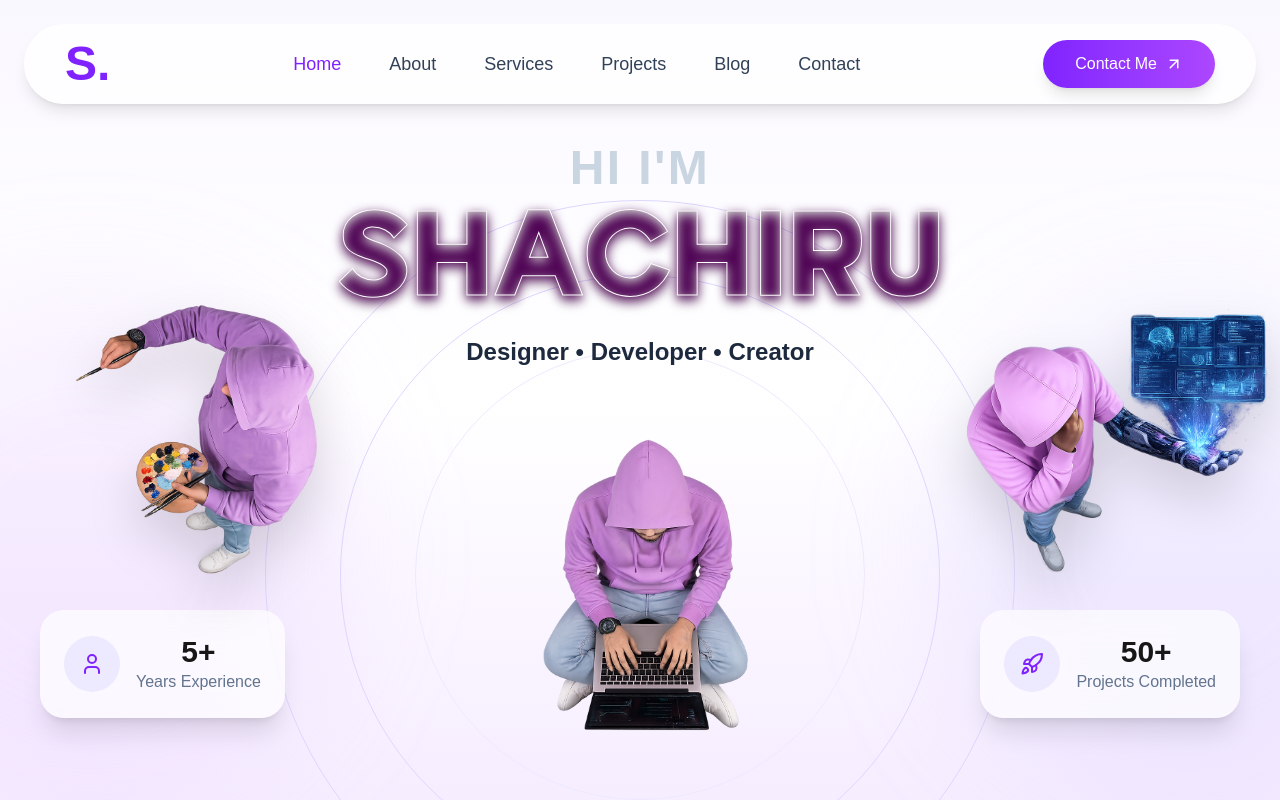
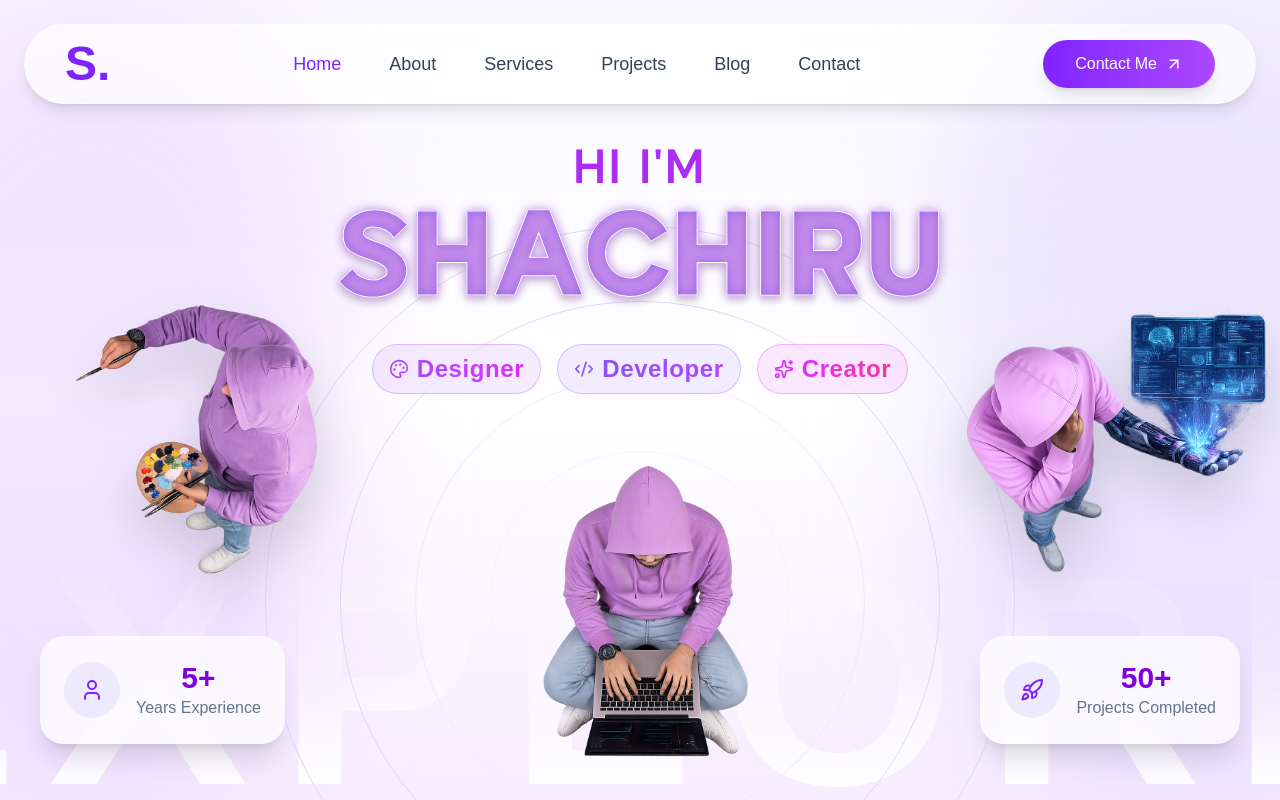
Before and after one commit to ShachiruR/my-portfolio, a Next.js app in the folder my-portfolio/: page / in a window 1280 px wide. Built offline with nearby package versions, Linux system fonts and the light colour scheme.

Commit message:
Hero fixes

```diff
--- a/my-portfolio/app/globals.css
+++ b/my-portfolio/app/globals.css
@@ -36,11 +36,11 @@ body {
 
  background-color: #cececee3;
   color: transparent;
-  text-shadow: 0px 4px 12px rgb(255, 255, 255);
+  text-shadow: 0px 0px 12px rgb(255, 255, 255);
   -webkit-background-clip: text;
      -moz-background-clip: text;
           background-clip: text;
-  animation: neonFlicker 6s forwards;
+  animation: neonFlicker 12s forwards;
 
 }
 
@@ -49,32 +49,54 @@ body {
 @keyframes neonFlicker {
   /* Initial white state */
   0%,
-  8% {
-    text-shadow: 0px 4px 12px rgb(255, 255, 255);
+  30% {
+    text-shadow: 0px 0px 12px rgb(255, 255, 255);
+     background-color: #cececee3;
   }
 
   /* Flicker off */
-  10% {
-    text-shadow: 0px 4px 12px rgb(79, 3, 84);
+  31% {
+    text-shadow: 0px 0px 12px rgb(172, 94, 224);
+     background-color: #7B2CF5;
   }
 
   /* Flicker on */
-  14% {
-  text-shadow: 0px 4px 12px rgb(255, 255, 255);
+  44% {
+  text-shadow: 0px 0px 12px rgb(255, 255, 255);
+       background-color: #cececee3;
   }
 
   /* Flicker off again */
-  18% {
-     text-shadow: 0px 4px 12px rgb(79, 3, 84);
+  48% {
+     text-shadow: 0px 0px 12px rgb(172, 94, 224);
+         background-color: #7B2CF5;
   }
 
   /* Final neon ignition */
-  25% {
-     text-shadow: 0px 4px 12px rgb(255, 255, 255);
+  55% {
+     text-shadow: 0px 0px 12px rgb(255, 255, 255);
   }
 
   /* Stable purple gradient neon */
   100% {
-   text-shadow: 0px 4px 12px rgb(79, 3, 84);
+   text-shadow: 0px 0px 12px rgb(172, 94, 224);
+       background-color: #7B2CF5;
   }
 }
+
+
+@keyframes fadeUp {
+  from {
+    opacity: 0;
+    transform: translateY(30px);
+  }
+
+  to {
+    opacity: 1;
+    transform: translateY(0);
+  }
+}
+
+.fade-up {
+  animation: fadeUp 0.8s ease-out forwards;
+}
--- a/my-portfolio/public/src/components/Hero.tsx
+++ b/my-portfolio/public/src/components/Hero.tsx
@@ -1,24 +1,25 @@
-import Image from 'next/image';
+import Image from "next/image";
 import {
   ArrowUpRight,
+  Code2,
   Download,
+  Palette,
   Rocket,
+  Sparkles,
   User,
-} from 'lucide-react';
+} from "lucide-react";
 
 export default function Hero() {
   return (
     <div className="relative min-h-screen overflow-hidden bg-linear-to-b from-[#faf8ff] via-white to-[#f6edff]">
       {/* Background Glow */}
-      <div className="absolute -left-40 bottom-0 h-[500px] w-[500px] rounded-full bg-purple-300/20 blur-3xl" />
-      <div className="absolute -right-40 bottom-0 h-[500px] w-[500px] rounded-full bg-violet-300/20 blur-3xl" />
+      <div className="absolute -left-40 bottom-0 h-full w-[500px] rounded-full bg-purple-300/30 blur-3xl" />
+      <div className="absolute -right-40 bottom-0 h-full w-[500px] rounded-full bg-violet-300/30 blur-3xl" />
 
       {/* Navbar */}
       <div className="mx-auto max-w-7xl px-6 pt-6">
         <nav className="flex h-20 items-center justify-between rounded-full border border-white/50 bg-white/70 px-10 shadow-lg backdrop-blur-xl">
-          <div className="text-5xl font-bold text-violet-600">
-            S.
-          </div>
+          <div className="text-5xl font-bold text-violet-600">S.</div>
 
           <ul className="hidden gap-12 text-lg font-medium text-slate-700 lg:flex">
             <li className="text-violet-600">Home</li>
@@ -37,8 +38,7 @@ export default function Hero() {
       </div>
 
       {/* Hero Content */}
-      <div className="relative mx-auto flex max-w-7xl flex-col items-center justify-center px-6 text-center">
-
+      <div className="relative mx-auto flex max-w-7xl flex-col items-center justify-center px-6 text-center z-20">
         {/* Left Image */}
         <div className="absolute  z-10 left-0 top-36 hidden xl:block">
           <Image
@@ -61,10 +61,15 @@ export default function Hero() {
           />
         </div>
 
-
         {/* Heading */}
         <div className="z-20 mt-10">
-          <h3 className="mb-2 text-5xl font-bold uppercase tracking-wider text-slate-300 md:text-5xl">
+          <h3
+            className="
+    mb-2 text-5xl font-bold uppercase tracking-wider
+    text-[#ab2cf5] md:text-5xl font-bilmond
+    fade-up
+  "
+          >
             HI I'M
           </h3>
 
@@ -81,13 +86,38 @@ export default function Hero() {
             SHACHIRU
           </h1>
 
-          <p className="mt-4 text-2xl font-semibold text-slate-800">
-            Designer • Developer • Creator
+          <p
+            className="
+    mt-6
+    flex flex-wrap items-center justify-center gap-4
+    text-lg md:text-2xl
+    font-semibold
+    tracking-wide
+    text-purple-200
+ S
+  "
+          >
+            <span className="flex items-center gap-2 rounded-full border border-purple-500/30 cursor-pointer bg-purple-500/10 px-4 py-2 backdrop-blur-md transition-all duration-300 hover:scale-105 hover:bg-purple-500/20">
+              <Palette className="h-5 w-5 text-purple-500 " />
+              <span className="bg-linear-to-r from-purple-500 to-fuchsia-500 bg-clip-text text-transparent">
+                Designer
+              </span>
+            </span>
+
+            <span className="flex items-center gap-2 rounded-full border border-violet-500/30 cursor-pointer bg-violet-500/10 px-4 py-2 backdrop-blur-md transition-all duration-300 hover:scale-105 hover:bg-violet-500/20">
+              <Code2 className="h-5 w-5 text-violet-500  " />
+              <span className="bg-linear-to-r from-violet-500 to-purple-500 bg-clip-text text-transparent">
+                Developer
+              </span>
+            </span>
+
+            <span className="flex items-center gap-2 rounded-full border border-fuchsia-500/30  cursor-pointer bg-fuchsia-500/10 px-4 py-2 backdrop-blur-md transition-all duration-300 hover:scale-105 hover:bg-fuchsia-500/20">
+              <Sparkles className="h-5 w-5 text-fuchsia-500 " />
+              <span className="bg-linear-to-r from-fuchsia-500 to-pink-500 bg-clip-text text-transparent">
+                Creator
+              </span>
+            </span>
           </p>
-
-
-
-
         </div>
 
         {/* Bottom Laptop Character */}
@@ -96,6 +126,7 @@ export default function Hero() {
           <div className="absolute left-1/2 top-1/2 h-[750px] w-[750px] -translate-x-1/2 -translate-y-1/2 rounded-full border border-violet-200" />
           <div className="absolute left-1/2 top-1/2 h-[600px] w-[600px] -translate-x-1/2 -translate-y-1/2 rounded-full border border-violet-200" />
           <div className="absolute left-1/2 top-1/2 h-[450px] w-[450px] -translate-x-1/2 -translate-y-1/2 rounded-full border border-violet-100" />
+          <div className="absolute left-1/2 top-1/2 h-[300px] w-[300px] -translate-x-1/2 -translate-y-1/2 rounded-full border border-violet-50" />
 
           <Image
             src="/images/laptop-person.png"
@@ -114,10 +145,8 @@ export default function Hero() {
             </div>
 
             <div>
-              <h4 className="text-3xl font-bold">5+</h4>
-              <p className="text-slate-500">
-                Years Experience
-              </p>
+              <h4 className="text-3xl font-bold  text-purple-700">5+</h4>
+              <p className="text-slate-500">Years Experience</p>
             </div>
           </div>
         </div>
@@ -130,15 +159,31 @@ export default function Hero() {
             </div>
 
             <div>
-              <h4 className="text-3xl font-bold">50+</h4>
-              <p className="text-slate-500">
-                Projects Completed
-              </p>
+              <h4 className="text-3xl font-bold text-purple-700">50+</h4>
+              <p className="text-slate-500">Projects Completed</p>
+            </div>
           </div>
         </div>
       </div>
 
-
+      <div className="absolute bottom-0 z-2 flex w-full items-end justify-center  overflow-hidden">
+        <div
+          className="
+      inline-block
+      text-[300px]
+      leading-[0.8]
+      font-extrabold
+      tracking-widest
+      text-[#ffffff19]
+      bg-clip-text
+      bg-linear-to-b
+      from-transparent
+      via-[#ffffff34]
+      to-white
+    "
+        >
+          EXPLORE
+        </div>
       </div>
     </div>
   );
```
Lines whose indentation alone changed are shown as unchanged.
